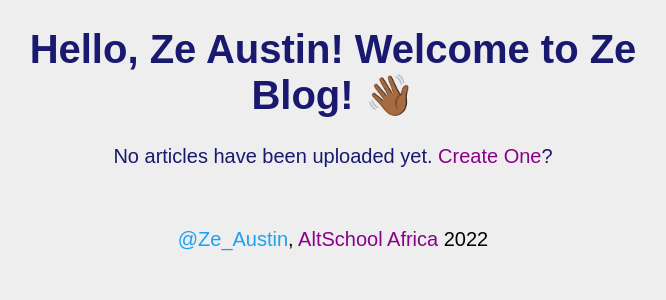
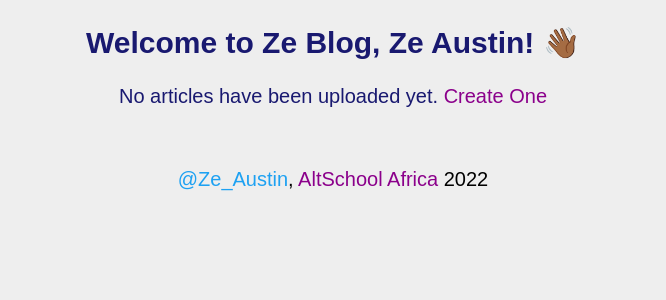
Before and after one commit to Ze-Austin/ze-blog, a Flask app: page / in a window 1280 px wide. Shown: the part 104-404 px from the top of the page, without its empty margins (307-973 px from the left). Run offline with Flask 2, Linux system fonts and the light colour scheme; a user stored in the database is signed in; data that the repository does not hold is empty.

Commit message:
shorten intro message and remove question mark after "create one"

```diff
--- a/templates/index.html
+++ b/templates/index.html
@@ -1,8 +1,8 @@
 {% extends 'base.html' %} {% block content %}
 {% if current_user.is_authenticated %}
-<h1>Hello, {{current_user.username}}! Welcome to Ze Blog! <span class="wave">👋🏾</span></h1>
+<h2>Welcome to Ze Blog, {{current_user.username}}! <span class="wave">👋🏾</span></h2>
 {% else %}
-<h1>Welcome to Ze Blog! <span class="wave">👋🏾</span></h1>
+<h2>Welcome to Ze Blog! <span class="wave">👋🏾</span></h2>
 {% endif %}
 {% if articles %}
 <div class="table_wrapper">
@@ -49,9 +49,9 @@
 <p>
   No articles have been uploaded yet.
   {% if current_user.is_authenticated %}
-  <a href="{{url_for('contribute')}}">Create One</a>?
+  <a href="{{url_for('contribute')}}">Create One</a>
   {% else %}
-  <a href="{{url_for('login')}}">Log In</a> to create one?
+  <a href="{{url_for('login')}}">Log In</a> to create one
   {% endif %}
 </p>
 {% endif %} {% endblock content %}
```
